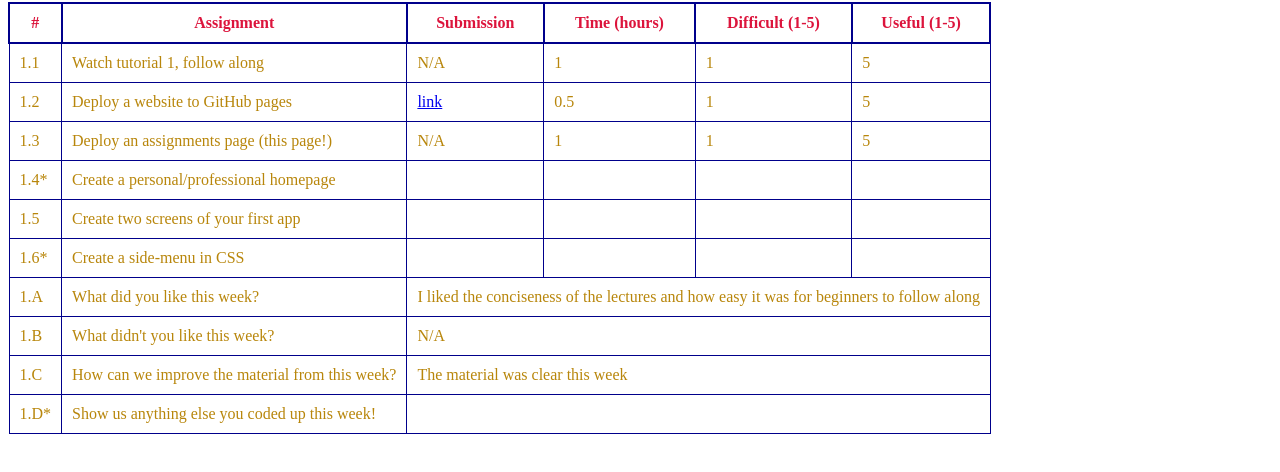
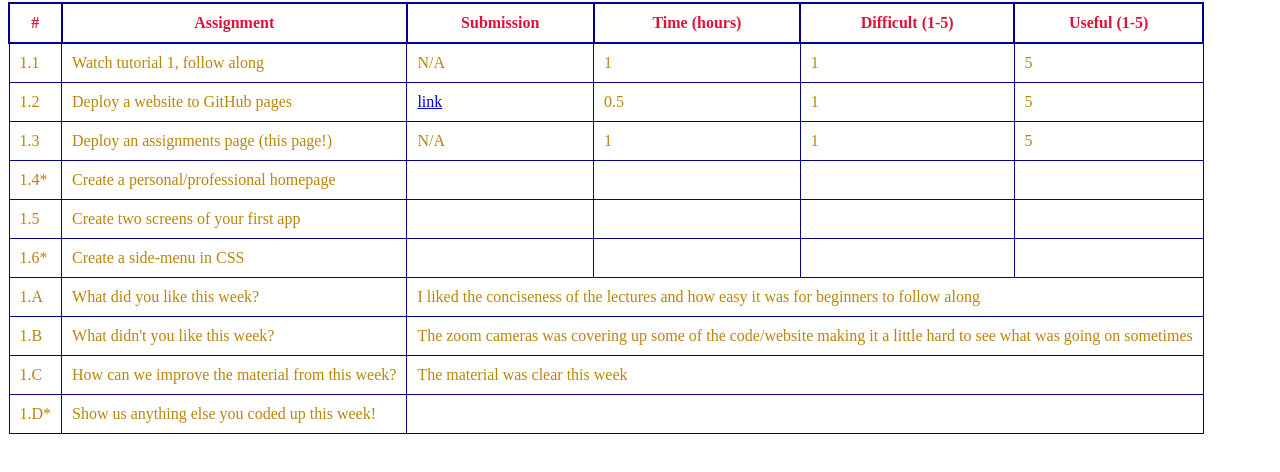
Before and after one commit to Dewey3K/Dewey3K.github.io, a plain HTML site: page assignments.html in a window 1280 px wide. Shown: the part 78-550 px from the top of the page. Drawn offline with Linux system fonts and the light colour scheme.

Commit message:
Update assignments.html

```diff
--- a/assignments.html
+++ b/assignments.html
@@ -93,7 +93,7 @@
                 <tr>
                     <td>1.B</td>
                     <td>What didn't you like this week?</td>
-                    <td colspan="4">N/A</td>
+                    <td colspan="4">The zoom cameras was covering up some of the code/website making it a little hard to see what was going on sometimes</td>
                 </tr>
                 <tr>
                     <td>1.C</td>
```
